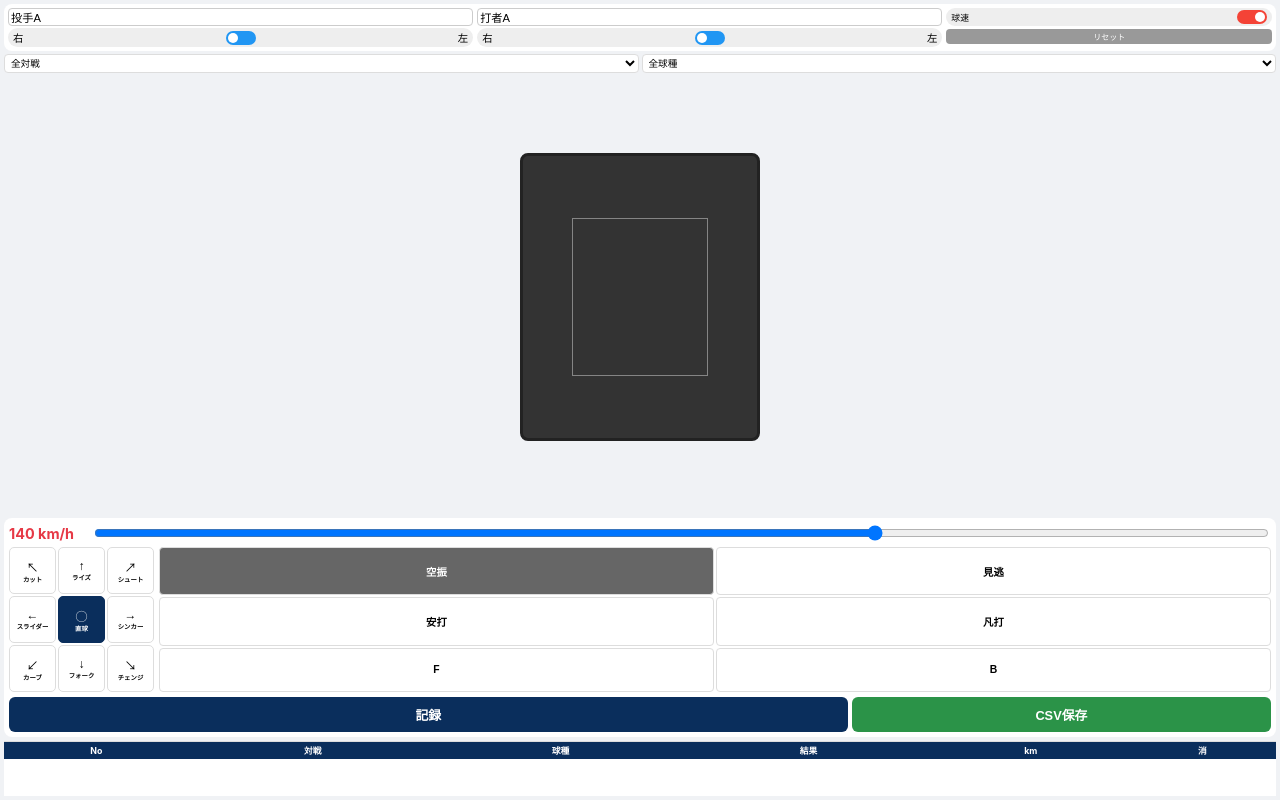
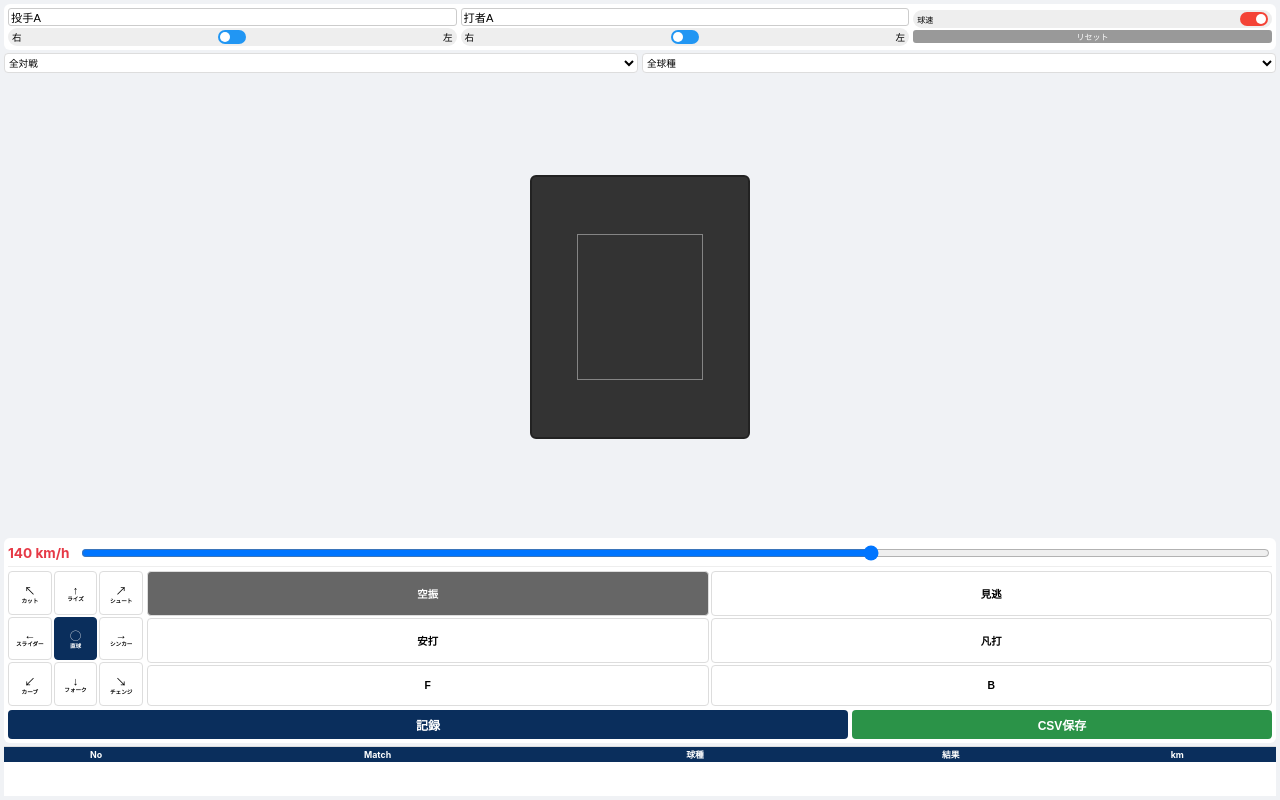
Before and after one commit to marukomentosu/yakyuhaikyu, a plain HTML site: page index.html in a window 1280 px wide. Drawn offline with Linux system fonts and the light colour scheme.

Commit message:
index.html を更新

```diff
--- a/index.html
+++ b/index.html
@@ -3,11 +3,11 @@
 <head>
     <meta charset="UTF-8">
     <meta name="viewport" content="width=device-width, initial-scale=1.0, maximum-scale=1.0, user-scalable=no">
-    <title>Elite Scout - Master | htmlマン</title>
+    <title>Elite Scout - Final Master | htmlマン</title>
     <style>
         :root {
             --primary: #0a2e5c; --accent: #e63946; --bg: #f0f2f5;
-            --btn-idle: #ffffff; --btn-active: #0a2e5c; --success: #2b9348;
+            --success: #2b9348; --danger: #d90429;
         }
         * { box-sizing: border-box; -webkit-tap-highlight-color: transparent; }
         body {
@@ -16,243 +16,171 @@
             display: flex; flex-direction: column;
         }
 
-        /* ヘッダー設定：3カラムで極小化 */
-        .top-settings {
-            display: grid; grid-template-columns: 1fr 1fr 0.7fr; gap: 4px;
-            background: #fff; padding: 4px; border-radius: 8px; font-size: 0.65rem;
+        /* ヘッダー：極限まで圧縮 */
+        .header-config {
+            display: grid; grid-template-columns: 1fr 1fr 0.8fr; gap: 4px;
+            background: #fff; padding: 4px; border-radius: 6px; font-size: 0.6rem;
         }
-        .input-mini { width: 100%; border: 1px solid #ccc; border-radius: 4px; padding: 2px; font-size: 0.7rem; }
-        .switch-container { display: flex; align-items: center; justify-content: space-between; background: #eee; padding: 2px 5px; border-radius: 10px; margin-top: 2px; }
+        .input-mini { width: 100%; border: 1px solid #ccc; border-radius: 3px; padding: 2px; font-size: 0.7rem; }
 
-        /* トグルスイッチ */
-        .switch { position: relative; width: 30px; height: 14px; }
+        .switch-box { display: flex; align-items: center; justify-content: space-between; background: #eee; padding: 2px 4px; border-radius: 10px; margin-top: 2px; }
+        .switch { position: relative; width: 28px; height: 14px; display: inline-block; }
         .switch input { opacity: 0; width: 0; height: 0; }
         .slider { position: absolute; cursor: pointer; top: 0; left: 0; right: 0; bottom: 0; background: #2196F3; transition: .3s; border-radius: 20px; }
         .slider:before { position: absolute; content: ""; height: 10px; width: 10px; left: 2px; bottom: 2px; background: #fff; transition: .3s; border-radius: 50%; }
         input:checked + .slider { background: #f44336; }
-        input:checked + .slider:before { transform: translateX(16px); }
+        input:checked + .slider:before { transform: translateX(14px); }
 
-        /* フィルタ・クリア */
-        .filter-bar { display: flex; gap: 3px; margin: 3px 0; }
-        .sel-mini { flex: 1; font-size: 0.6rem; padding: 2px; border-radius: 4px; border: 1px solid #ddd; background: #fff; }
+        /* フィルタバー */
+        .filter-row { display: flex; gap: 4px; margin: 3px 0; }
+        .sel-mini { flex: 1; font-size: 0.6rem; height: 20px; border-radius: 4px; border: 1px solid #ddd; background: #fff; }
 
-        /* キャンバスエリア */
-        .main-view { flex: 1; display: flex; align-items: center; justify-content: center; position: relative; }
-        #pitch-canvas-container {
-            position: relative; width: 100%; max-width: 240px; aspect-ratio: 3 / 3.6;
-            background: #333; border: 3px solid #222; border-radius: 8px; touch-action: none;
+        /* メインビュー（キャンバス） */
+        .canvas-area { flex: 1; display: flex; align-items: center; justify-content: center; position: relative; min-height: 180px; }
+        #canvas-wrap {
+            position: relative; width: 100%; max-width: 220px; aspect-ratio: 3 / 3.6;
+            background: #333; border: 2px solid #222; border-radius: 6px; touch-action: none;
         }
-        #strike-zone-box { position: absolute; top: 22%; left: 21%; width: 58%; height: 56%; border: 1.5px solid rgba(255,255,255,0.4); pointer-events: none; }
-        canvas#heatmap-layer { position: absolute; top: 0; left: 0; width: 100%; height: 100%; pointer-events: none; opacity: 0.8; }
-        .marker { position: absolute; width: 10px; height: 10px; border-radius: 50%; transform: translate(-50%, -50%); border: 1px solid #fff; pointer-events: none; }
+        #s-zone { position: absolute; top: 22%; left: 21%; width: 58%; height: 56%; border: 1.2px solid rgba(255,255,255,0.4); pointer-events: none; }
+        canvas#h-layer { position: absolute; top: 0; left: 0; width: 100%; height: 100%; pointer-events: none; opacity: 0.8; }
+        .dot { position: absolute; width: 8px; height: 8px; border-radius: 50%; transform: translate(-50%, -50%); border: 0.8px solid #fff; pointer-events: none; }
 
         /* 操作パネル */
-        .control-panel { background: #fff; padding: 5px; border-radius: 8px; }
-        .speed-row { display: flex; align-items: center; gap: 8px; margin-bottom: 4px; }
-        .speed-val { font-size: 0.9rem; font-weight: bold; color: var(--accent); min-width: 75px; }
+        .control-panel { background: #fff; padding: 4px; border-radius: 6px; }
+        #speed-row { display: flex; align-items: center; gap: 6px; margin-bottom: 4px; border-bottom: 1px solid #eee; padding-bottom: 2px; }
+        .speed-txt { font-size: 0.85rem; font-weight: bold; color: var(--accent); min-width: 65px; }
 
-        .input-grid { display: grid; grid-template-columns: 145px 1fr; gap: 5px; }
+        .input-main { display: grid; grid-template-columns: 135px 1fr; gap: 4px; }
 
-        .pitch-compass { display: grid; grid-template-columns: repeat(3, 1fr); gap: 2px; }
-        .pitch-btn { aspect-ratio: 1/1; border: 1px solid #ddd; border-radius: 5px; background: #fff; font-size: 0.75rem; display: flex; flex-direction: column; align-items: center; justify-content: center; }
-        .pitch-btn.active { background: var(--primary); color: white; border-color: var(--primary); }
-        .pitch-btn span { font-size: 0.4rem; font-weight: bold; }
+        /* 9球種コンパス */
+        .compass-grid { display: grid; grid-template-columns: repeat(3, 1fr); gap: 2px; }
+        .p-btn { aspect-ratio: 1/1; border: 1px solid #ddd; border-radius: 4px; background: #fff; font-size: 0.7rem; display: flex; flex-direction: column; align-items: center; justify-content: center; padding: 0; }
+        .p-btn.active { background: var(--primary); color: white; border-color: var(--primary); }
+        .p-btn span { font-size: 0.35rem; font-weight: 700; line-height: 1; margin-top: 1px; }
 
-        .result-group { display: grid; grid-template-columns: repeat(2, 1fr); gap: 2px; }
-        .res-btn { font-size: 0.65rem; font-weight: bold; border: 1px solid #ddd; border-radius: 4px; background: #fff; padding: 0; }
-        .res-btn.active { background: #666; color: white; }
+        .res-grid { display: grid; grid-template-columns: repeat(2, 1fr); gap: 2px; }
+        .r-btn { font-size: 0.65rem; font-weight: bold; border: 1px solid #ddd; border-radius: 4px; background: #fff; padding: 2px 0; }
+        .r-btn.active { background: #666; color: white; }
 
-        .action-btns { display: grid; grid-template-columns: 2fr 1fr; gap: 4px; margin-top: 5px; }
-        .btn { padding: 8px; border: none; border-radius: 6px; font-weight: bold; color: #fff; font-size: 0.8rem; }
-        .btn-record { background: var(--primary); }
-        .btn-csv { background: var(--success); }
+        .action-row { display: grid; grid-template-columns: 2fr 1fr; gap: 4px; margin-top: 4px; }
+        .btn-cmd { padding: 6px; border: none; border-radius: 4px; font-weight: bold; color: #fff; font-size: 0.75rem; }
+        .b-rec { background: var(--primary); }
+        .b-csv { background: var(--success); }
 
-        /* 履歴（超コンパクト） */
-        .history { margin-top: 4px; border-top: 1px solid #ddd; font-size: 0.55rem; height: 55px; overflow-y: auto; background: #fff; }
+        /* 履歴：極小 */
+        .log-area { margin-top: 3px; border-top: 1px solid #ddd; font-size: 0.55rem; height: 50px; overflow-y: auto; background: #fff; }
         table { width: 100%; border-collapse: collapse; }
-        th { background: var(--primary); color: white; padding: 2px; position: sticky; top: 0; }
+        th { background: var(--primary); color: white; padding: 1px; position: sticky; top: 0; }
         td { text-align: center; padding: 1px; border-bottom: 1px solid #eee; }
-        .del-btn { background: var(--danger); color: #fff; border: none; border-radius: 2px; padding: 1px 4px; font-size: 0.5rem; }
     </style>
 </head>
 <body>
 
-    <div class="top-settings">
+    <div class="header-config">
         <div>
             <input type="text" id="p-name" class="input-mini" value="投手A">
-            <div class="switch-container">
-                <span>右</span>
-                <label class="switch"><input type="checkbox" id="p-hand" onchange="renderCompass()"><span class="slider"></span></label>
-                <span>左</span>
-            </div>
+            <div class="switch-box"><span>右</span><label class="switch"><input type="checkbox" id="p-hand"><span class="slider"></span></label><span>左</span></div>
         </div>
         <div>
             <input type="text" id="b-name" class="input-mini" value="打者A">
-            <div class="switch-container">
-                <span>右</span>
-                <label class="switch"><input type="checkbox" id="b-side"><span class="slider"></span></label>
-                <span>左</span>
-            </div>
+            <div class="switch-box"><span>右</span><label class="switch"><input type="checkbox" id="b-side"><span class="slider"></span></label><span>左</span></div>
         </div>
-        <div>
-            <div class="switch-container" style="margin-top:0;">
-                <span style="font-size:0.55rem">球速</span>
-                <label class="switch"><input type="checkbox" id="speed-enable" checked onchange="toggleSpeedUI()"><span class="slider"></span></label>
-            </div>
-            <button onclick="clearAllData()" style="width:100%; margin-top:3px; font-size:0.5rem; background:#999; color:#fff; border:none; border-radius:4px; padding:2px;">リセット</button>
+        <div style="text-align:right;">
+            <div class="switch-box"><span style="font-size:0.5rem">球速</span><label class="switch"><input type="checkbox" id="sp-on" checked onchange="toggleSp()"><span class="slider"></span></label></div>
+            <button onclick="resetData()" style="width:100%;margin-top:2px;font-size:0.5rem;background:#999;color:#fff;border:none;border-radius:3px;">リセット</button>
         </div>
     </div>
 
-    <div class="filter-bar">
-        <select id="filter-matchup" class="sel-mini" onchange="refreshUI()">
-            <option value="All">全対戦</option><option value="R-R">R-R</option><option value="R-L">R-L</option><option value="L-R">L-R</option><option value="L-L">L-L</option>
-        </select>
-        <select id="filter-type" class="sel-mini" onchange="refreshUI()">
+    <div class="filter-row">
+        <select id="f-match" class="sel-mini" onchange="draw()"><option value="All">全対戦</option><option value="R-R">R-R</option><option value="R-L">R-L</option><option value="L-R">L-R</option><option value="L-L">L-L</option></select>
+        <select id="f-type" class="sel-mini" onchange="draw()">
             <option value="All">全球種</option>
-            <option value="ストレート">直球</option><option value="スライダー">スラ</option><option value="カーブ">曲</option>
-            <option value="フォーク">フォ</option><option value="チェンジ">チェ</option><option value="シュート">シュ</option>
-            <option value="シンカー">シン</option><option value="カット">カット</option><option value="ライズ">ライ</option>
+            <option value="直球">直球</option><option value="カット">カット</option><option value="ライズ">ライズ</option><option value="シュート">シュート</option>
+            <option value="スライダー">スライダー</option><option value="シンカー">シンカー</option><option value="カーブ">カーブ</option><option value="フォーク">フォーク</option><option value="チェンジ">チェンジ</option>
         </select>
     </div>
 
-    <div class="main-view">
-        <div id="pitch-canvas-container">
-            <canvas id="heatmap-layer" width="300" height="360"></canvas>
-            <div id="strike-zone-box"></div>
+    <div class="canvas-area">
+        <div id="canvas-wrap">
+            <canvas id="h-layer" width="300" height="360"></canvas>
+            <div id="s-zone"></div>
         </div>
     </div>
 
     <div class="control-panel">
-        <div class="speed-row" id="speed-controls">
-            <span id="speed-num" class="speed-val">140 km/h</span>
-            <input type="range" id="speed-slider" min="80" max="170" value="140" oninput="document.getElementById('speed-num').innerText = this.value + ' km/h'" style="flex:1;">
+        <div id="speed-row">
+            <span id="sp-val" class="speed-txt">140 km/h</span>
+            <input type="range" id="sp-sld" min="80" max="170" value="140" oninput="document.getElementById('sp-val').innerText=this.value+' km/h'" style="flex:1;height:18px;">
         </div>
-
-        <div class="input-grid">
-            <div class="pitch-compass" id="compass"></div>
-            <div class="result-group">
-                <button class="res-btn active" onclick="setRes(this,'空振り')">空振</button>
-                <button class="res-btn" onclick="setRes(this,'見逃')">見逃</button>
-                <button class="res-btn" onclick="setRes(this,'安打')">安打</button>
-                <button class="res-btn" onclick="setRes(this,'凡打')">凡打</button>
-                <button class="res-btn" onclick="setRes(this,'ファウル')">F</button>
-                <button class="res-btn" onclick="setRes(this,'ボール')">B</button>
+        <div class="input-main">
+            <div class="compass-grid" id="comp"></div>
+            <div class="res-grid" id="res">
+                <button class="r-btn active" onclick="setR(this,'空振り')">空振</button><button class="r-btn" onclick="setR(this,'見逃し')">見逃</button>
+                <button class="r-btn" onclick="setR(this,'安打')">安打</button><button class="r-btn" onclick="setR(this,'凡打')">凡打</button>
+                <button class="r-btn" onclick="setR(this,'ファウル')">F</button><button class="r-btn" onclick="setR(this,'ボール')">B</button>
             </div>
         </div>
-
-        <div class="action-btns">
-            <button class="btn btn-record" onclick="recordPitch()">記録</button>
-            <button class="btn btn-csv" onclick="downloadCSV()">CSV保存</button>
+        <div class="action-row">
+            <button class="btn-cmd b-rec" onclick="record()">記録</button>
+            <button class="btn-cmd b-csv" onclick="save()">CSV保存</button>
         </div>
     </div>
 
-    <div class="history">
-        <table>
-            <thead><tr><th>No</th><th>対戦</th><th>球種</th><th>結果</th><th>km</th><th>消</th></tr></thead>
-            <tbody id="log-body"></tbody>
-        </table>
-    </div>
+    <div class="log-area"><table><thead><tr><th>No</th><th>Match</th><th>球種</th><th>結果</th><th>km</th></tr></thead><tbody id="tbody"></tbody></table></div>
 
     <script>
-        let currentX = null, currentY = null, selectedType = 'ストレート', selectedResult = '空振り';
-        let pitchData = JSON.parse(localStorage.getItem('pitchData_master_v3')) || [];
-
-        const pitchColors = { 'ストレート': '#e74c3c', 'カーブ': '#3498db', 'スライダー': '#2ecc71', 'フォーク': '#f39c12', 'チェンジ': '#9b59b6', 'シュート': '#1abc9c', 'シンカー': '#d35400', 'カット': '#34495e', 'ライズ': '#f1c40f' };
-
-        // 全9球種の配置（左下は絶対カーブ）
-        const compassMap = [
-            { pos: 'ul', arrow: '↖', label: 'カット' }, { pos: 'u',  arrow: '↑', label: 'ライズ' }, { pos: 'ur', arrow: '↗', label: 'シュート' },
-            { pos: 'l',  arrow: '←', label: 'スライダー' }, { pos: 'c',  arrow: '◯', label: '直球' }, { pos: 'r',  arrow: '→', label: 'シンカー' },
-            { pos: 'dl', arrow: '↙', label: 'カーブ' }, { pos: 'd',  arrow: '↓', label: 'フォーク' }, { pos: 'dr', arrow: '↘', label: 'チェンジ' }
+        let curX=null, curY=null, selT='直球', selR='空振り', db=JSON.parse(localStorage.getItem('scout_db'))||[];
+        const colors = {'直球':'#e74c3c','カーブ':'#3498db','スライダー':'#2ecc71','フォーク':'#f39c12','チェンジ':'#9b59b6','シュート':'#1abc9c','シンカー':'#d35400','カット':'#34495e','ライズ':'#f1c40f'};
+        const map = [
+            {a:'↖',l:'カット'},{a:'↑',l:'ライズ'},{a:'↗',l:'シュート'},
+            {a:'←',l:'スライダー'},{a:'◯',l:'直球'},{a:'→',l:'シンカー'},
+            {a:'↙',l:'カーブ'},{a:'↓',l:'フォーク'},{a:'↘',l:'チェンジ'}
         ];
 
-        function renderCompass() {
-            const container = document.getElementById('compass');
-            container.innerHTML = '';
-            compassMap.forEach(item => {
-                const realType = (item.label === '直球' ? 'ストレート' : item.label);
-                const btn = document.createElement('button');
-                btn.className = `pitch-btn ${selectedType === realType ? 'active' : ''}`;
-                btn.innerHTML = `${item.arrow}<span>${item.label}</span>`;
-                btn.onclick = () => { selectedType = realType; renderCompass(); };
-                container.appendChild(btn);
+        function renderComp() {
+            const c=document.getElementById('comp'); c.innerHTML='';
+            map.forEach(i=>{
+                const b=document.createElement('button'); b.className=`p-btn ${selT===i.l?'active':''}`;
+                b.innerHTML=`${i.a}<span>${i.l}</span>`; b.onclick=()=>{selT=i.l; renderComp();}; c.appendChild(b);
             });
         }
+        function setR(b,r){document.querySelectorAll('.r-btn').forEach(x=>x.classList.remove('active')); b.classList.add('active'); selR=r;}
+        function toggleSp(){document.getElementById('speed-row').style.display=document.getElementById('sp-on').checked?'flex':'none';}
 
-        function toggleSpeedUI() {
-            const enabled = document.getElementById('speed-enable').checked;
-            document.getElementById('speed-controls').style.opacity = enabled ? "1" : "0.2";
-            document.getElementById('speed-slider').disabled = !enabled;
+        const wrap=document.getElementById('canvas-wrap');
+        function tap(e){
+            const r=wrap.getBoundingClientRect(); const x=e.touches?e.touches[0].clientX:e.clientX; const y=e.touches?e.touches[0].clientY:e.clientY;
+            curX=Math.round(((x-r.left)/r.width)*300); curY=Math.round(((y-r.top)/r.height)*360);
+            document.querySelectorAll('.tmp').forEach(m=>m.remove());
+            const t=document.createElement('div'); t.className='dot tmp'; t.style.left=(curX/300*100)+'%'; t.style.top=(curY/360*100)+'%'; t.style.background='#000'; wrap.appendChild(t);
         }
+        wrap.addEventListener('mousedown',tap); wrap.addEventListener('touchstart',e=>{e.preventDefault();tap(e);});
 
-        function setRes(btn, r) { document.querySelectorAll('.res-btn').forEach(b => b.classList.remove('active')); btn.classList.add('active'); selectedResult = r; }
-
-        const canvasContainer = document.getElementById('pitch-canvas-container');
-        function handleIn(e) {
-            const rect = canvasContainer.getBoundingClientRect();
-            const cx = e.touches ? e.touches[0].clientX : e.clientX;
-            const cy = e.touches ? e.touches[0].clientY : e.clientY;
-            currentX = Math.round(((cx - rect.left) / rect.width) * 300);
-            currentY = Math.round(((cy - rect.top) / rect.height) * 360);
-            document.querySelectorAll('.temp').forEach(m => m.remove());
-            const t = document.createElement('div'); t.className = 'marker temp';
-            t.style.left = (currentX/300*100)+'%'; t.style.top = (currentY/360*100)+'%';
-            t.style.background = '#000'; canvasContainer.appendChild(t);
+        function record(){
+            if(curX===null) return alert("コースを選択！");
+            const ph=document.getElementById('p-hand').checked?'L':'R'; const bs=document.getElementById('b-side').checked?'L':'R';
+            db.push({id:Date.now(),p:document.getElementById('p-name').value,ph,b:document.getElementById('b-name').value,bs,m:`${ph}-${bs}`,t:selT,r:selR,s:document.getElementById('sp-on').checked?document.getElementById('sp-sld').value:'-',x:curX,y:curY});
+            localStorage.setItem('scout_db',JSON.stringify(db)); draw(); curX=null; document.querySelectorAll('.tmp').forEach(m=>m.remove());
         }
-        canvasContainer.addEventListener('mousedown', handleIn);
-        canvasContainer.addEventListener('touchstart', (e) => { e.preventDefault(); handleIn(e); });
-
-        function recordPitch() {
-            if (currentX === null) return alert("コースを選択！");
-            const ph = document.getElementById('p-hand').checked ? "L" : "R";
-            const bs = document.getElementById('b-side').checked ? "L" : "R";
-            const speedEnabled = document.getElementById('speed-enable').checked;
-            const data = {
-                id: Date.now(),
-                pName: document.getElementById('p-name').value, pHand: ph,
-                bName: document.getElementById('b-name').value, bSide: bs,
-                matchup: `${ph}-${bs}`, type: selectedType, res: selectedResult,
-                speed: speedEnabled ? document.getElementById('speed-slider').value : "-",
-                x: currentX, y: currentY
-            };
-            pitchData.push(data);
-            localStorage.setItem('pitchData_master_v3', JSON.stringify(pitchData));
-            refreshUI();
-            currentX = null; document.querySelectorAll('.temp').forEach(m => m.remove());
-        }
-
-        function deletePitch(id) { if(confirm("消去？")) { pitchData = pitchData.filter(p => p.id !== id); localStorage.setItem('pitchData_master_v3', JSON.stringify(pitchData)); refreshUI(); } }
-        function clearAllData() { if(confirm("全データ消去？")) { pitchData = []; localStorage.removeItem('pitchData_master_v3'); refreshUI(); } }
-
-        function refreshUI() {
-            const mFilter = document.getElementById('filter-matchup').value;
-            const tFilter = document.getElementById('filter-type').value;
-            const tbody = document.getElementById('log-body');
-            tbody.innerHTML = '';
-            const filtered = pitchData.filter(p => (mFilter==='All' || p.matchup===mFilter) && (tFilter==='All' || p.type===tFilter));
-            [...filtered].reverse().forEach((p, i) => {
-                const row = tbody.insertRow();
-                row.innerHTML = `<td>${filtered.length-i}</td><td>${p.matchup}</td><td>${p.type}</td><td>${p.res}</td><td>${p.speed}</td><td><button class="del-btn" onclick="deletePitch(${p.id})">×</button></td>`;
+        function resetData(){if(confirm("全消去？")){db=[];localStorage.removeItem('scout_db');draw();}}
+        function draw(){
+            const mf=document.getElementById('f-match').value; const tf=document.getElementById('f-type').value; const tb=document.getElementById('tbody'); tb.innerHTML='';
+            const f=db.filter(x=>(mf==='All'||x.m===mf)&&(tf==='All'||x.t===tf));
+            const ctx=document.getElementById('h-layer').getContext('2d'); ctx.clearRect(0,0,300,360); document.querySelectorAll('.dot:not(.tmp)').forEach(m=>m.remove());
+            [...f].reverse().slice(0,10).forEach((x,i)=>{
+                const r=tb.insertRow(); r.innerHTML=`<td>${f.length-i}</td><td>${x.m}</td><td>${x.t}</td><td>${x.r}</td><td>${x.s}</td>`;
             });
-            const cv = document.getElementById('heatmap-layer'); const ctx = cv.getContext('2d');
-            ctx.clearRect(0, 0, 300, 360); document.querySelectorAll('.marker:not(.temp)').forEach(m => m.remove());
-            filtered.forEach(p => {
-                const m = document.createElement('div'); m.className = 'marker';
-                m.style.left = (p.x/300*100)+'%'; m.style.top = (p.y/360*100)+'%';
-                m.style.background = pitchColors[p.type] || '#fff'; canvasContainer.appendChild(m);
-                const g = ctx.createRadialGradient(p.x, p.y, 5, p.x, p.y, 18);
-                g.addColorStop(0, 'rgba(255, 69, 0, 0.4)'); g.addColorStop(1, 'rgba(255, 255, 255, 0)');
-                ctx.fillStyle = g; ctx.fillRect(p.x - 18, p.y - 18, 36, 36);
+            f.forEach(p=>{
+                const m=document.createElement('div'); m.className='dot'; m.style.left=(p.x/300*100)+'%'; m.style.top=(p.y/360*100)+'%'; m.style.background=colors[p.t]||'#fff'; wrap.appendChild(m);
+                const g=ctx.createRadialGradient(p.x,p.y,5,p.x,p.y,15); g.addColorStop(0,'rgba(255,69,0,0.4)'); g.addColorStop(1,'rgba(255,255,255,0)'); ctx.fillStyle=g; ctx.fillRect(p.x-15,p.y-15,30,30);
             });
         }
-
-        function downloadCSV() {
-            let c = "No,Pitcher,P-Hand,Batter,B-Side,Matchup,Type,Result,Speed,X,Y\n";
-            pitchData.forEach((p, i) => c += `${i+1},${p.pName},${p.pHand},${p.bName},${p.bSide},${p.matchup},${p.type},${p.res},${p.speed},${p.x},${p.y}\n`);
-            const b = new Blob([c], { type: 'text/csv' }); const a = document.createElement('a'); a.href = URL.createObjectURL(b); a.download = 'pitch_ultimate.csv'; a.click();
+        function save(){
+            let c="No,Pitcher,P-Hand,Batter,B-Side,Match,Type,Result,Speed,X,Y\n";
+            db.forEach((x,i)=>c+=`${i+1},${x.p},${x.ph},${x.b},${x.bs},${x.m},${x.t},${x.r},${x.s},${x.x},${x.y}\n`);
+            const a=document.createElement('a'); a.href=URL.createObjectURL(new Blob([c],{type:'text/csv'})); a.download='scout_data.csv'; a.click();
         }
-
-        renderCompass(); refreshUI();
+        renderComp(); draw(); toggleSp();
     </script>
 </body>
 </html>
```
